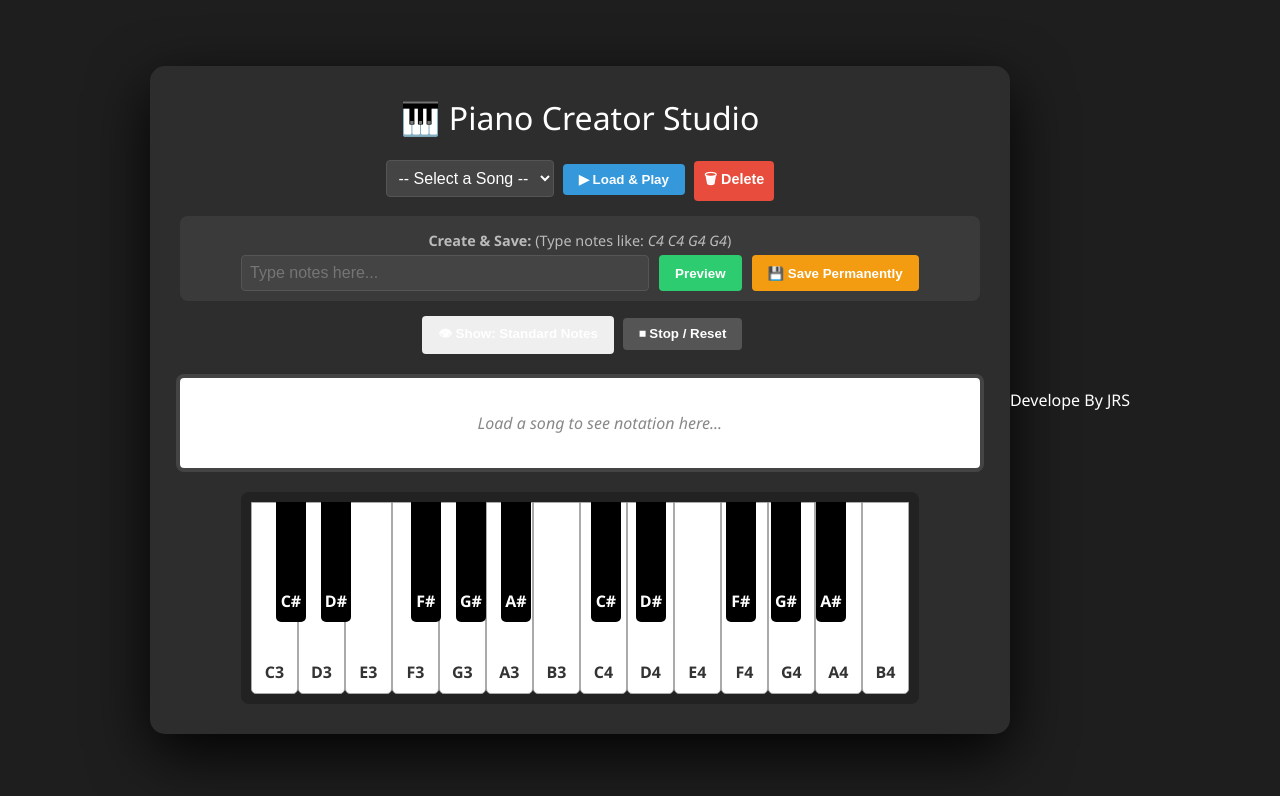
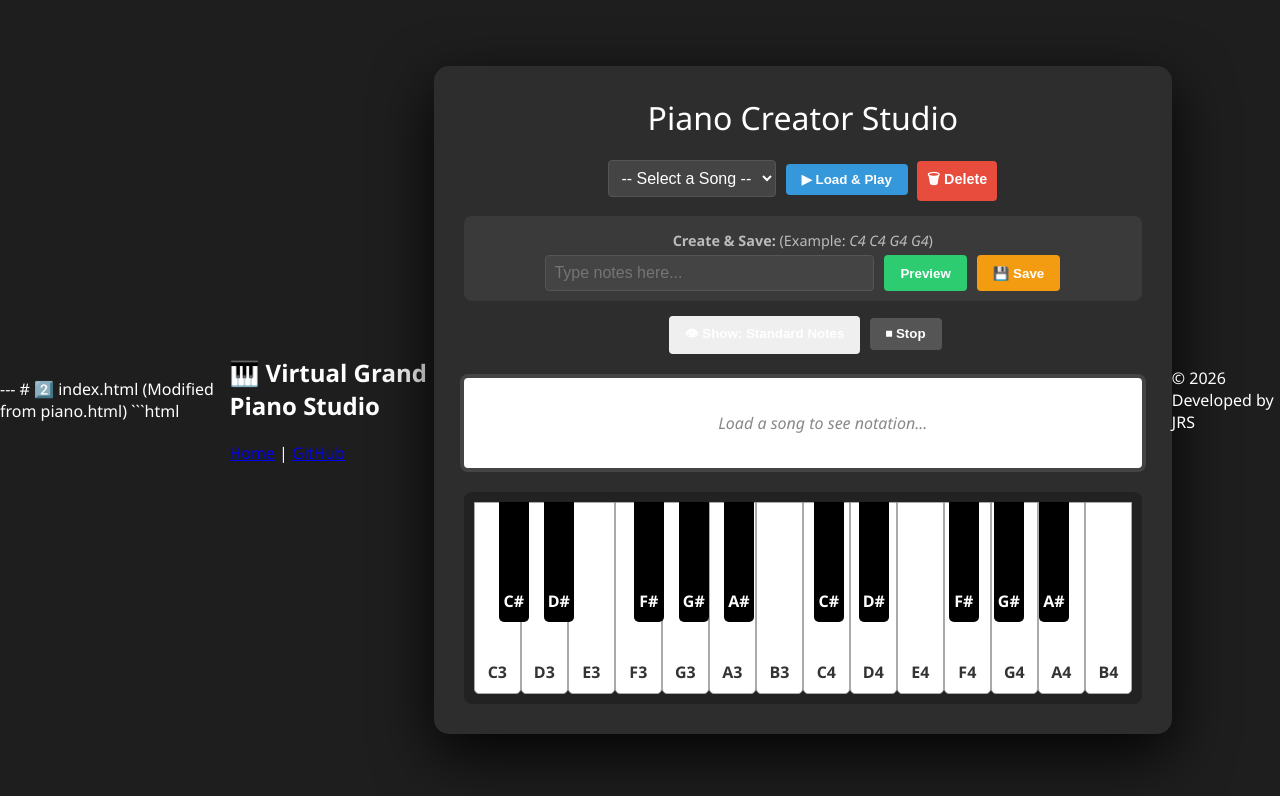
Before and after one commit to JRS-09092007/Virtual_piano, a plain HTML site: page piano.html in a window 1280 px wide. Drawn offline with Linux system fonts and the light colour scheme.

Commit message:
Update index.html

````diff
--- a/piano.html
+++ b/piano.html
@@ -1,17 +1,32 @@
+
+---
+
+# 2️⃣ index.html (Modified from piano.html)
+
+```html
 <!DOCTYPE html>
 <html lang="en">
 <head>
     <meta charset="UTF-8">
     <meta name="viewport" content="width=device-width, initial-scale=1.0">
-    <title>Piano Creator with Save</title>
+    <title>🎹 Virtual Piano Studio</title>
     <link rel="stylesheet" href="piano.css">
 </head>
+
 <body>
+
+<header>
+    <h2>🎹 Virtual Grand Piano Studio</h2>
+    <nav>
+        <a href="index.html">Home</a> |
+        <a href="https://github.com/jrs-09092007/Virtual_piano" target="_blank">GitHub</a>
+    </nav>
+</header>
 
 <div class="main-container">
 
     <div class="controls">
-            <h1>🎹 Piano Creator Studio</h1>
+        <h1>Piano Creator Studio</h1>
 
         <div class="control-row">
             <select id="songSelect">
@@ -22,27 +37,28 @@
         </div>
 
         <div class="custom-song-area">
-                <p><b>Create & Save:</b> (Type notes like: <i>C4 C4 G4 G4</i>)</p>
+            <p><b>Create & Save:</b> (Example: <i>C4 C4 G4 G4</i>)</p>
             <div class="input-group">
                 <input type="text" id="customInput" placeholder="Type notes here...">
                 <button class="btn-success" onclick="previewCustomSong()">Preview</button>
-                    <button class="btn-save" onclick="saveCustomSong()">💾 Save Permanently</button>
+                <button class="btn-save" onclick="saveCustomSong()">💾 Save</button>
             </div>
         </div>
 
         <div class="toggles">
             <button id="notationToggleBtn" onclick="toggleSheetNotation()">👁 Show: Standard Notes</button>
-                <button onclick="stopPractice()" style="background:#555">⏹ Stop / Reset</button>
+            <button onclick="stopPractice()" style="background:#555">⏹ Stop</button>
         </div>
     </div>
 
     <div class="sheet-music-container">
         <div class="sheet-scroll" id="sheetMusicDisplay">
-                <div class="empty-state">Load a song to see notation here...</div>
+            <div class="empty-state">Load a song to see notation...</div>
         </div>
     </div>
 
     <div class="piano">
+        <!-- OCTAVE 3 -->
         <div class="key white" data-note="C3" data-key="z"><span>C3</span></div>
         <div class="key black" data-note="C#3" data-key="s"><span>C#</span></div>
         <div class="key white" data-note="D3" data-key="x"><span>D3</span></div>
@@ -56,6 +72,7 @@
         <div class="key black" data-note="A#3" data-key="j"><span>A#</span></div>
         <div class="key white" data-note="B3" data-key="m"><span>B3</span></div>
 
+        <!-- OCTAVE 4 -->
         <div class="key white" data-note="C4" data-key="q"><span>C4</span></div>
         <div class="key black" data-note="C#4" data-key="2"><span>C#</span></div>
         <div class="key white" data-note="D4" data-key="w"><span>D4</span></div>
@@ -71,11 +88,10 @@
     </div>
 </div>
 
-    <script src="piano.js"></script>
-
 <footer>
-    <p>Develope By JRS</p>
+    <p>© 2026 Developed by JRS</p>
 </footer>
 
+<script src="piano.js"></script>
 </body>
 </html>
````
Lines whose indentation alone changed are shown as unchanged.
